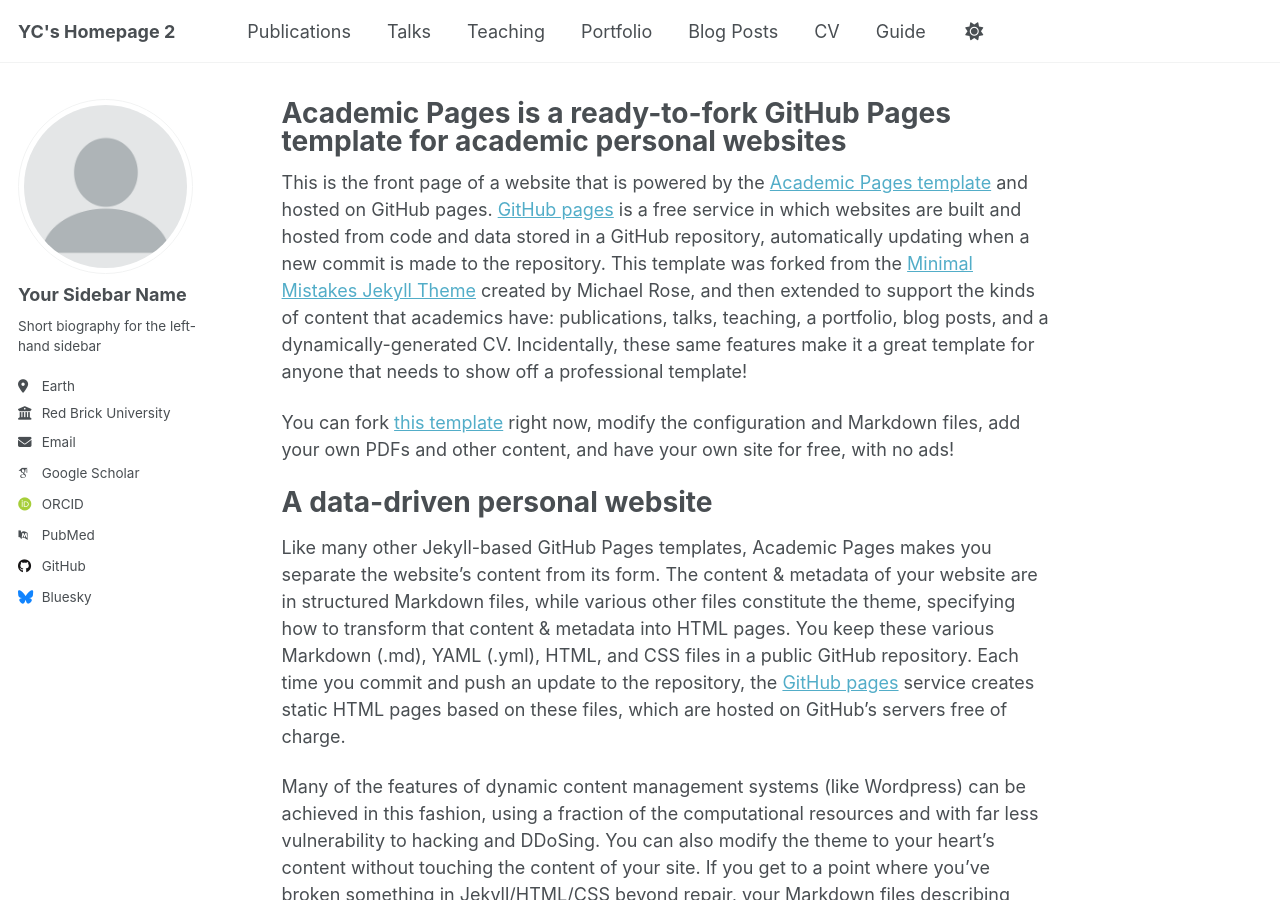
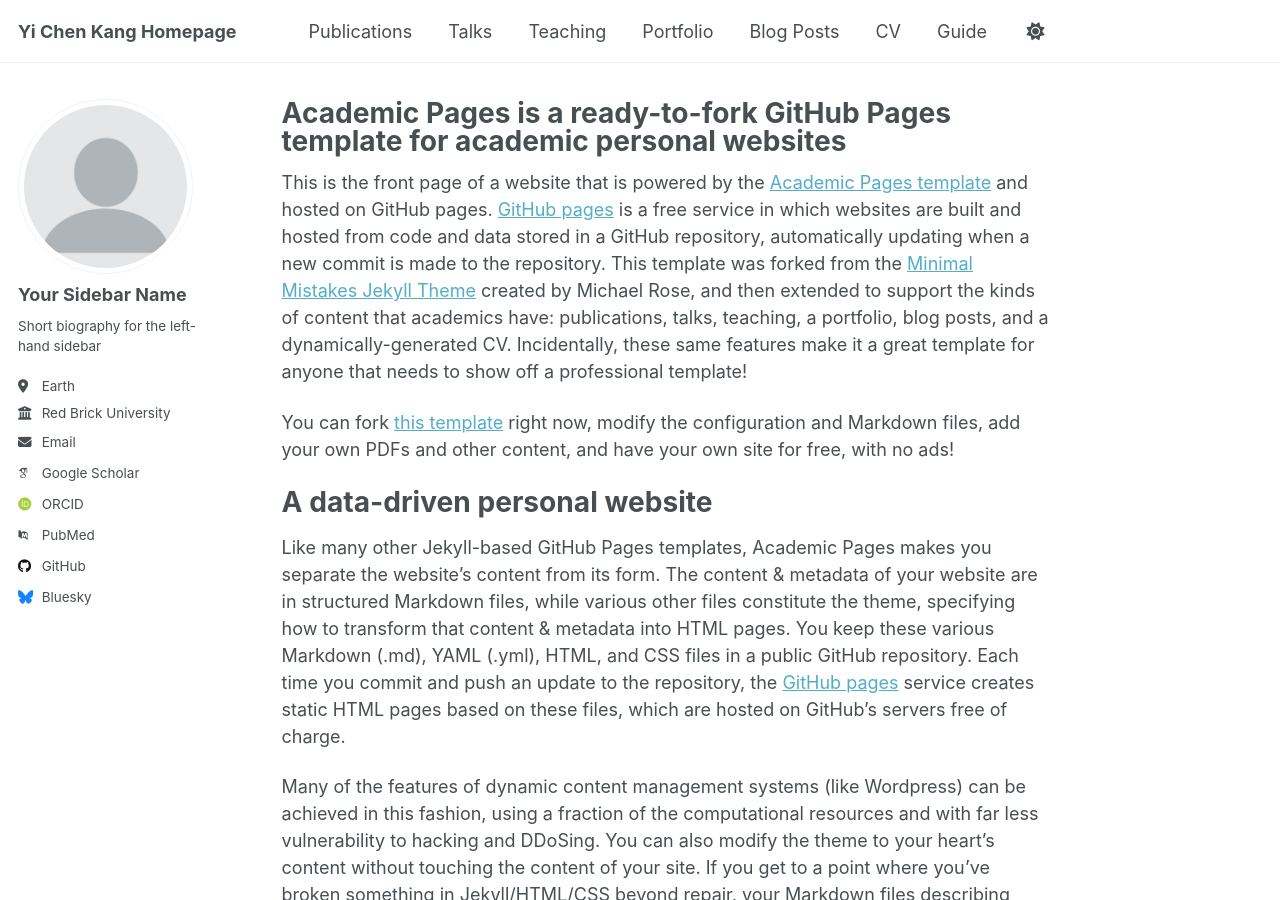
Before and after one commit to yichenkang1128/yichenkang1128.github.io, a Jekyll site: the page built from _pages/about.md, in a window 1280 px wide and 900 px high. Built offline with Jekyll 4.4.1, drawn with Linux system fonts in a browser that asks for light colours; some web fonts are replaced; a script that is not in the unit is left out.

Commit message:
Title update

```diff
--- a/_config.yml
+++ b/_config.yml
@@ -9,7 +9,7 @@
 # Basic Site Settings
 locale                   : "en-US"
 site_theme               : "default"
-title                    : "YC's Homepage 2"
+title                    : "Yi Chen Kang Homepage"
 title_separator          : "-"
 name                     : &name "Your Name"
 description              : &description "personal description"
```
